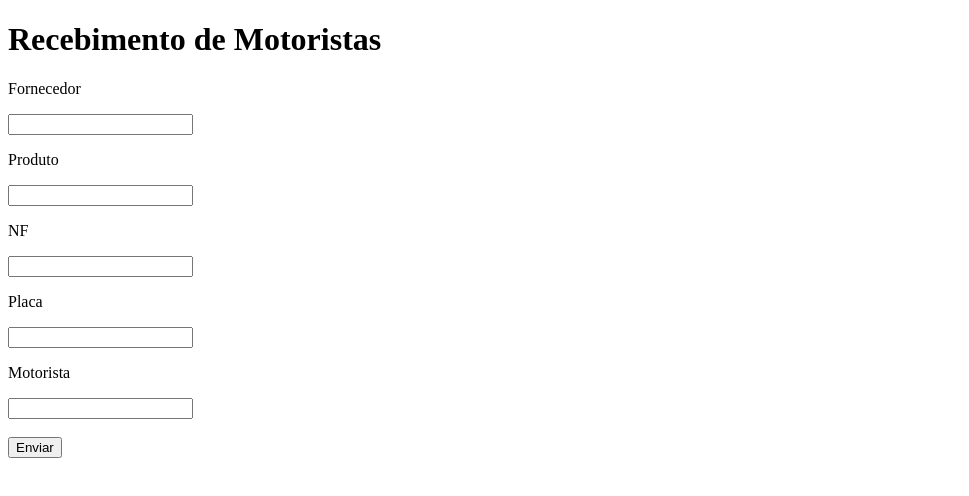
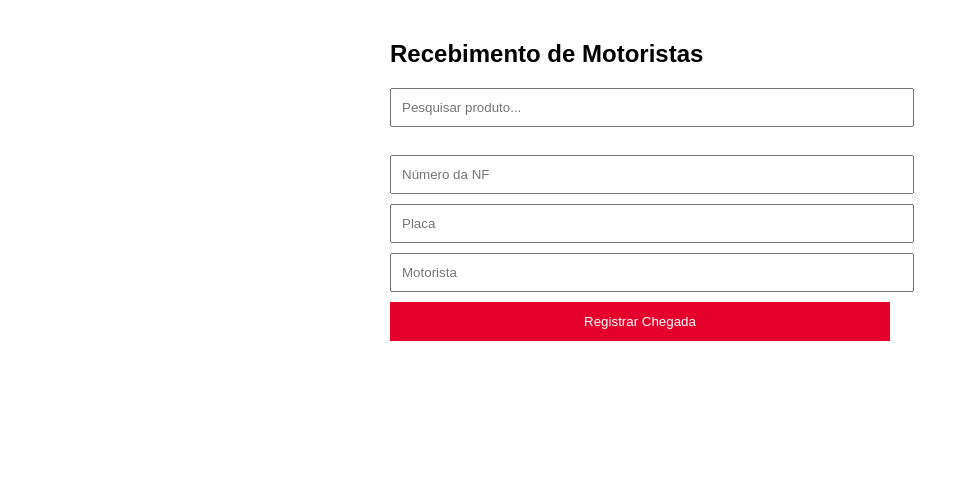
Before and after one commit to V1ct0or/recebimento-motoristas, a plain HTML site: page index.html in a window 1280 px wide. Shown: the whole page, without its empty margins (0-969 px from the left). Drawn offline with Linux system fonts and the light colour scheme.

Commit message:
Update index.html

```diff
--- a/index.html
+++ b/index.html
@@ -1,31 +1,121 @@
 <!DOCTYPE html>
-<html>
+<html lang="pt-BR">
 <head>
-<meta charset="utf-8">
+<meta charset="UTF-8">
+<meta name="viewport" content="width=device-width, initial-scale=1">
+
 <title>Recebimento Motoristas</title>
+
+<style>
+
+body{
+    font-family: Arial;
+    max-width: 500px;
+    margin: auto;
+    padding: 20px;
+}
+
+input{
+    width: 100%;
+    padding: 10px;
+    margin-bottom: 10px;
+}
+
+button{
+    width: 100%;
+    padding: 12px;
+    background:#e4002b;
+    color:white;
+    border:none;
+    cursor:pointer;
+}
+
+#resultado div{
+    padding:10px;
+    border:1px solid #ccc;
+    margin-top:5px;
+    cursor:pointer;
+}
+
+</style>
+
 </head>
+
 <body>
 
-<h1>Recebimento de Motoristas</h1>
+<h2>Recebimento de Motoristas</h2>
 
-<p>Fornecedor</p>
-<input type="text">
+<input
+type="text"
+id="pesquisa"
+placeholder="Pesquisar produto..."
+>
 
-<p>Produto</p>
-<input type="text">
+<div id="resultado"></div>
 
-<p>NF</p>
-<input type="text">
+<br>
 
-<p>Placa</p>
-<input type="text">
+<input
+type="text"
+id="nf"
+placeholder="Número da NF"
+>
 
-<p>Motorista</p>
-<input type="text">
+<input
+type="text"
+id="placa"
+placeholder="Placa"
+>
 
-<br><br>
+<input
+type="text"
+id="motorista"
+placeholder="Motorista"
+>
 
-<button>Enviar</button>
+<button>
+Registrar Chegada
+</button>
+
+<script>
+
+const produtos = [
+
+"PALLETS DE MADEIRA (PBR)",
+"CABO P/SENS;CONEX;SENS;KEYENCE/OP87637",
+"BANCO ASA INDIVIDUAL"
+
+];
+
+const pesquisa =
+document.getElementById("pesquisa");
+
+const resultado =
+document.getElementById("resultado");
+
+pesquisa.addEventListener("input", function(){
+
+const texto =
+this.value.toLowerCase();
+
+resultado.innerHTML = "";
+
+produtos
+.filter(item => item.toLowerCase().includes(texto))
+.forEach(item => {
+
+const div =
+document.createElement("div");
+
+div.innerText = item;
+
+resultado.appendChild(div);
+
+});
+
+});
+
+</script>
 
 </body>
 </html>
```
